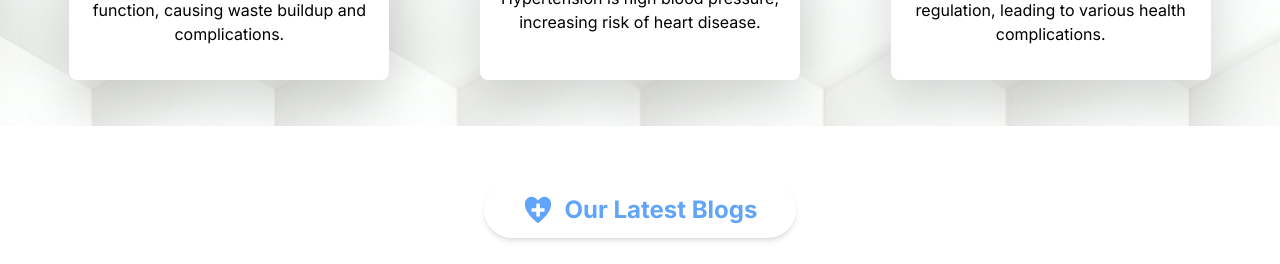
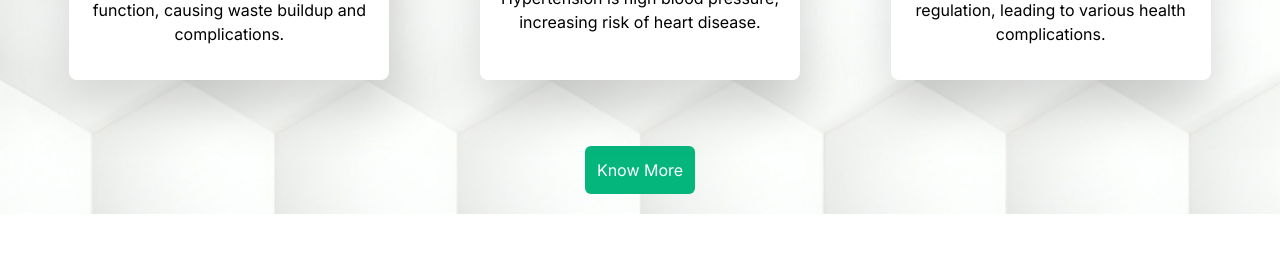
Before and after one commit to AQITPvtLtd/drsantosh, a Next.js app: page / in a window 1280 px wide. Shown: the part 2520-2784 px from the top of the page. Built offline with nearby package versions, Linux system fonts and the light colour scheme.

Commit message:
add link

```diff
--- a/src/components/homepage/Facilities.jsx
+++ b/src/components/homepage/Facilities.jsx
@@ -1,5 +1,6 @@
 import React from "react";
 import Image from "next/image";
+import Link from "next/link";
 import { RiHeartAdd2Fill } from "react-icons/ri";
 import { TiTick } from "react-icons/ti";
 import { FaHandHoldingHeart } from "react-icons/fa";
@@ -112,6 +113,15 @@ const Facilities = () => {
           </div>
         </div>
       </div>
+
+      <div className="flex justify-center py-5">
+        <Link
+          href="/services"
+          className="bg-[#04b67c] text-white p-3 rounded-md hover:bg-green-700 transition duration-300"
+        >
+          Know More
+        </Link>
+      </div>
     </div>
   );
 };
```
